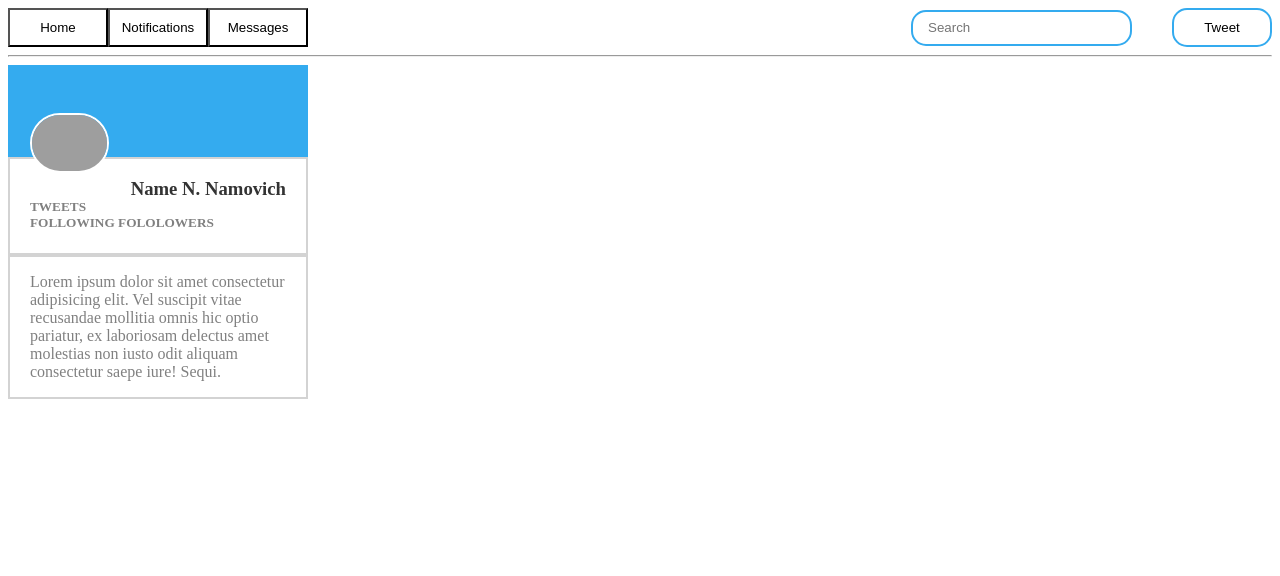
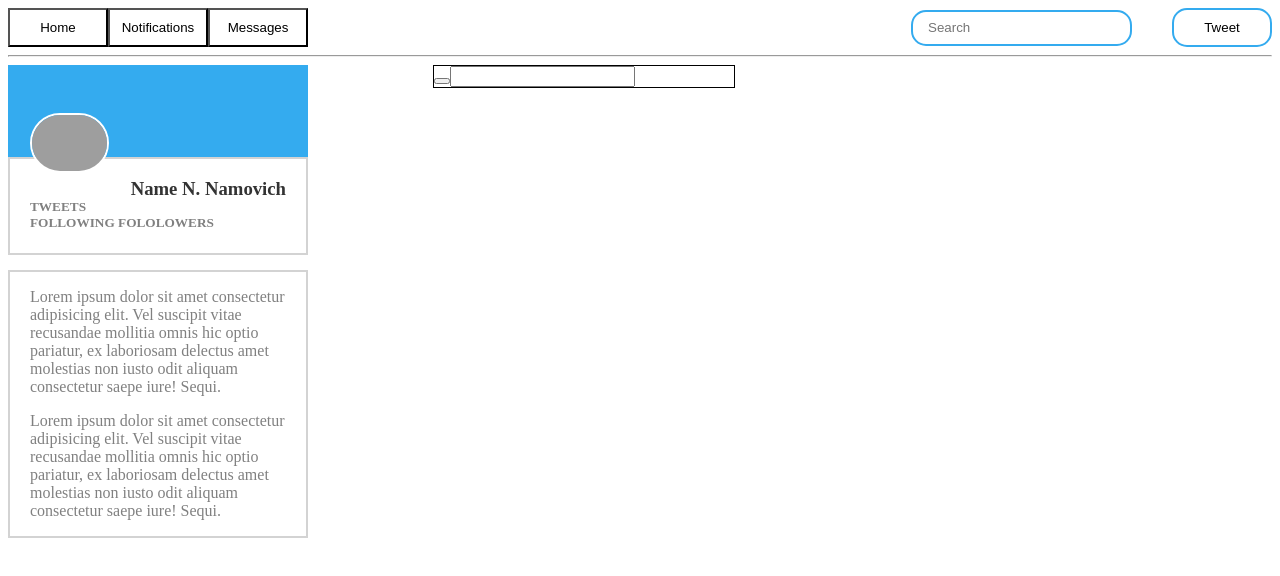
Before and after one commit to dsarbora/Social-Media-Template, a React app: page / in a window 1280 px wide. Shown: the top 576 px of the page. Built offline with nearby package versions, Linux system fonts and the light colour scheme; grey boxes are pictures that could not be loaded.

Commit message:
add grid

```diff
--- a/src/components/App.jsx
+++ b/src/components/App.jsx
@@ -2,13 +2,29 @@ import React from "react";
 import Navbar from './Navbar';
 import Badge from './Badge';
 import Bio from './Bio';
+import Feed from './Feed'
 
 function App() {
+  let columns = {
+    display: 'grid',
+    gridTemplateColumns: 'repeat(3, 1fr)',
+    gridGap: "10px"
+  }
   return (
     <div>
       <Navbar/>
-      <Badge/>
-      <Bio/>
+      <div style={columns}>
+        <div>
+          <Badge/>
+          <Bio/>
+        </div>
+        <div>
+          <Feed/>
+        </div>
+        <div>
+
+        </div>
+      </div>
     </div>
   );
 }
--- a/src/components/Bio.jsx
+++ b/src/components/Bio.jsx
@@ -2,6 +2,7 @@ import React from 'react';
 
 function Bio(){
   let container={
+    marginTop: '15px',
     border: '2px solid lightgray',
     width: '296px'
   }
@@ -12,6 +13,7 @@ function Bio(){
   return(
     <div style={container}>
       <p style={text}>Lorem ipsum dolor sit amet consectetur adipisicing elit. Vel suscipit vitae recusandae mollitia omnis hic optio pariatur, ex laboriosam delectus amet molestias non iusto odit aliquam consectetur saepe iure! Sequi.</p>
+      <p style={text}>Lorem ipsum dolor sit amet consectetur adipisicing elit. Vel suscipit vitae recusandae mollitia omnis hic optio pariatur, ex laboriosam delectus amet molestias non iusto odit aliquam consectetur saepe iure! Sequi.</p>
     </div>
   );
 }
--- /dev/null
+++ b/src/components/Feed.jsx
@@ -0,0 +1,18 @@
+import React from 'react';
+import SearchFeed from './SearchFeed';
+import Post from './Post';
+
+function Feed() {
+  let container = {
+    border: '1px solid black',
+    width: '300px'
+  }
+  return (
+    <div style={container}>
+      <SearchFeed/>
+      <Post/>
+    </div>
+  );
+}
+
+export default Feed;
--- /dev/null
+++ b/src/components/Post.jsx
@@ -0,0 +1,11 @@
+import React from 'react';
+
+function Post() {
+  return (
+    <div>
+
+    </div>
+  );
+}
+
+export default Post;
--- /dev/null
+++ b/src/components/SearchFeed.jsx
@@ -0,0 +1,12 @@
+import React from 'react';
+
+function SearchFeed() {
+  return (
+    <div>
+      <button></button>
+      <input type="text"/>
+    </div>
+  );
+}
+
+export default SearchFeed;
```
